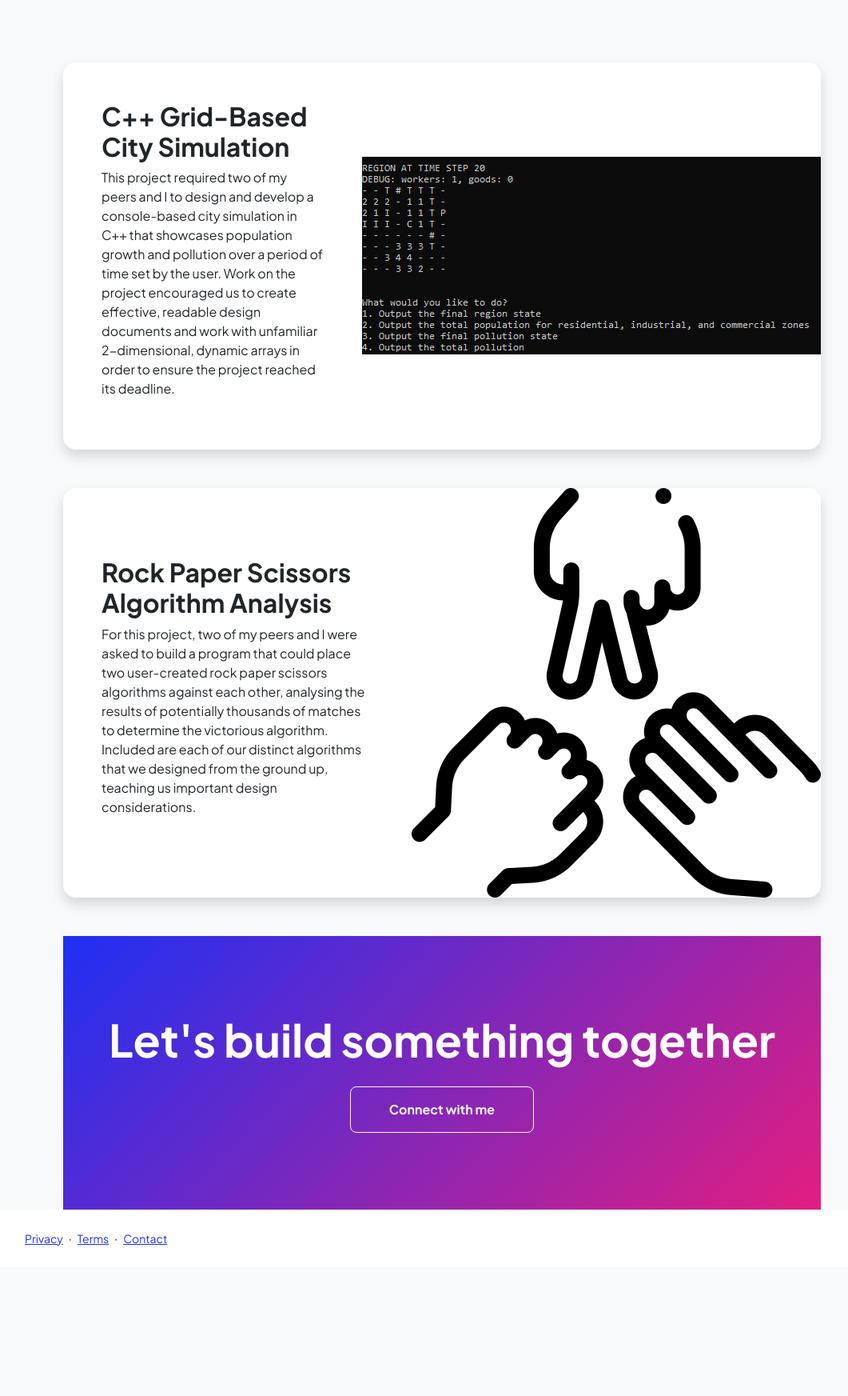
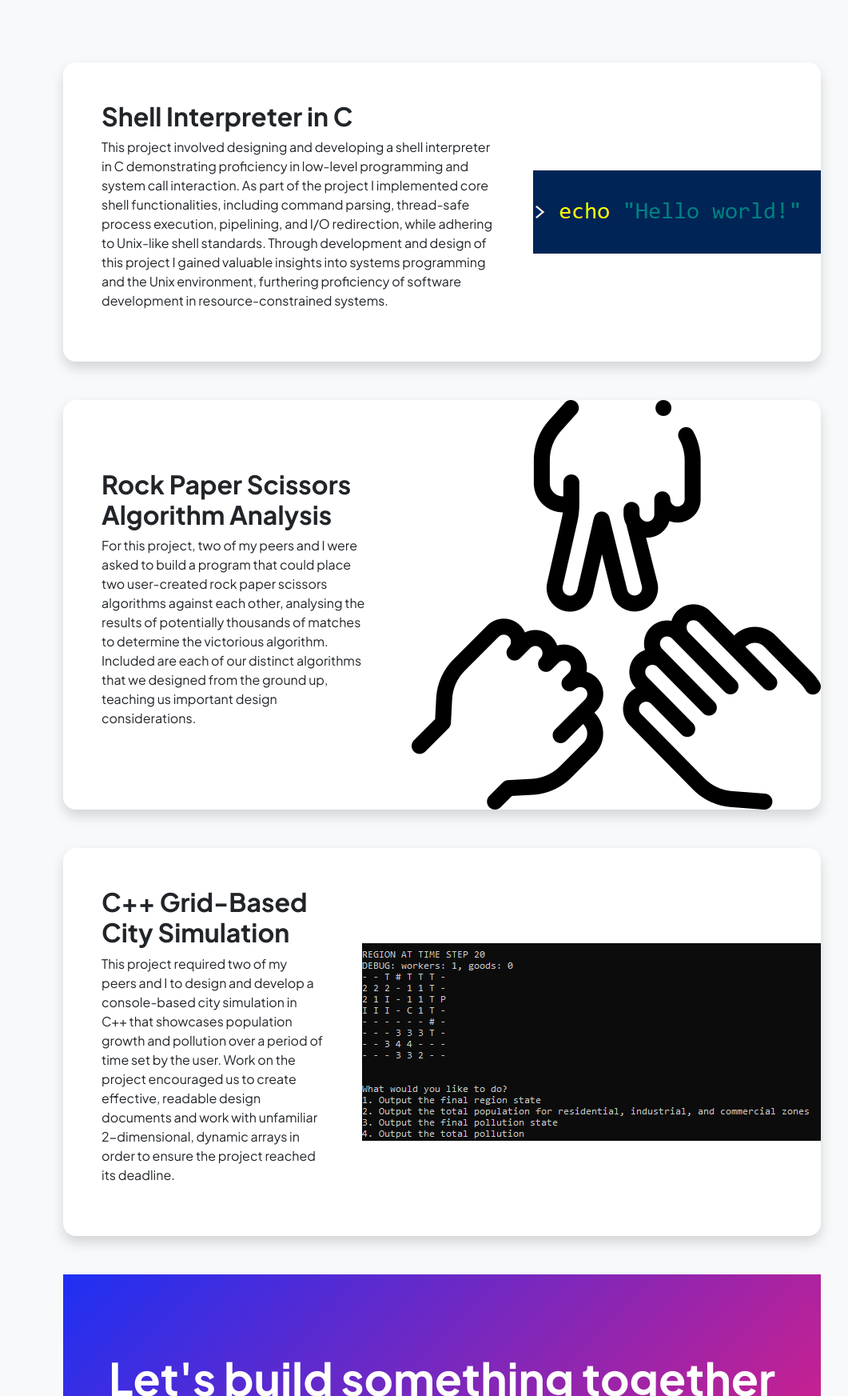
Before and after one commit to zachkjones512/zachkjones512.github.io, a plain HTML site: page projects.html in a window 1280 px wide. Shown: the part 520-2265 px from the top of the page at 80% size, without its empty margins (87-1148 px from the left). Before the commit the page ends 2104 px from the top, so only its background shows below. Drawn offline with nearby package versions, Linux system fonts and the light colour scheme.

Commit message:
Added shell interpreter project

```diff
--- a/projects.html
+++ b/projects.html
@@ -60,10 +60,10 @@
                                 <div class="card-body p-0">
                                     <div class="d-flex align-items-center">
                                         <div class="p-5">
-                                            <h2 class="fw-bolder">C++ Grid-Based City Simulation</h2>
-                                            <p>This project required two of my peers and I to design and develop a console-based city simulation in C++ that showcases population growth and pollution over a period of time set by the user. Work on the project encouraged us to create effective, readable design documents and work with unfamiliar 2-dimensional, dynamic arrays in order to ensure the project reached its deadline.</p>
+                                            <h2 class="fw-bolder">Shell Interpreter in C</h2>
+                                            <p>This project involved designing and developing a shell interpreter in C demonstrating proficiency in low-level programming and system call interaction. As part of the project I implemented core shell functionalities, including command parsing, thread-safe process execution, pipelining, and I/O redirection, while adhering to Unix-like shell standards. Through development and design of this project I gained valuable insights into systems programming and the Unix environment, furthering proficiency of software development in resource-constrained systems.</p>
                                         </div>
-                                        <img class="img-fluid" src="assets/proj1.png" alt="..." />
+                                        <img class="img-fluid" src="assets/proj2.png" alt="..." />
                                     </div>
                                 </div>
                             </div>
@@ -78,6 +78,18 @@
                                         <img class="img-fluid" src="assets/rps.png" alt="..." />
                                     </div>
 
+                                </div>
+                            </div>
+                            <!-- Project Card 3-->
+                            <div class="card overflow-hidden shadow rounded-4 border-0 mb-5">
+                                <div class="card-body p-0">
+                                    <div class="d-flex align-items-center">
+                                        <div class="p-5">
+                                            <h2 class="fw-bolder">C++ Grid-Based City Simulation</h2>
+                                            <p>This project required two of my peers and I to design and develop a console-based city simulation in C++ that showcases population growth and pollution over a period of time set by the user. Work on the project encouraged us to create effective, readable design documents and work with unfamiliar 2-dimensional, dynamic arrays in order to ensure the project reached its deadline.</p>
+                                        </div>
+                                        <img class="img-fluid" src="assets/proj1.png" alt="..." />
+                                    </div>
                                 </div>
                             </div>
             </section>
```
Also changed, not shown: assets/proj2.png (added).
